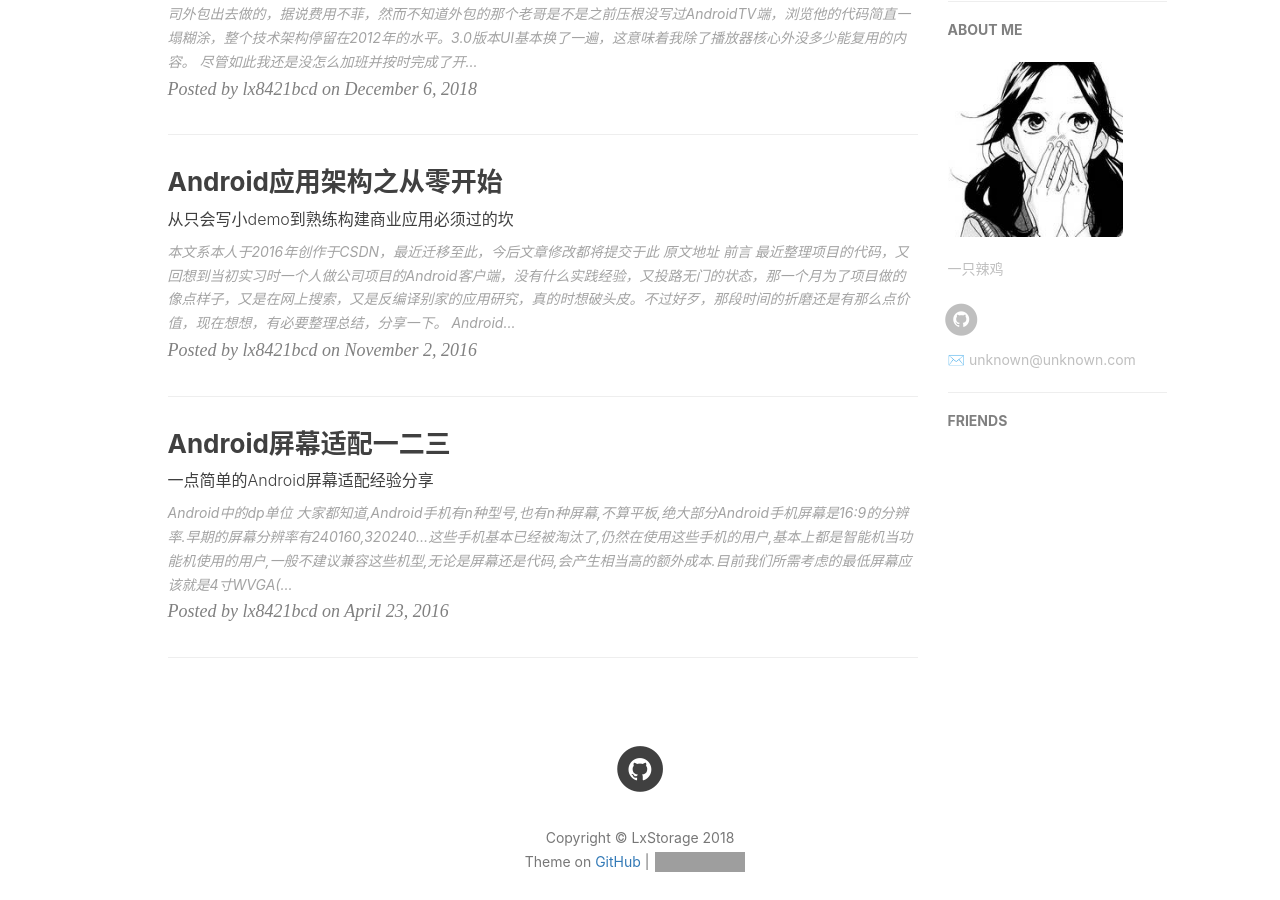
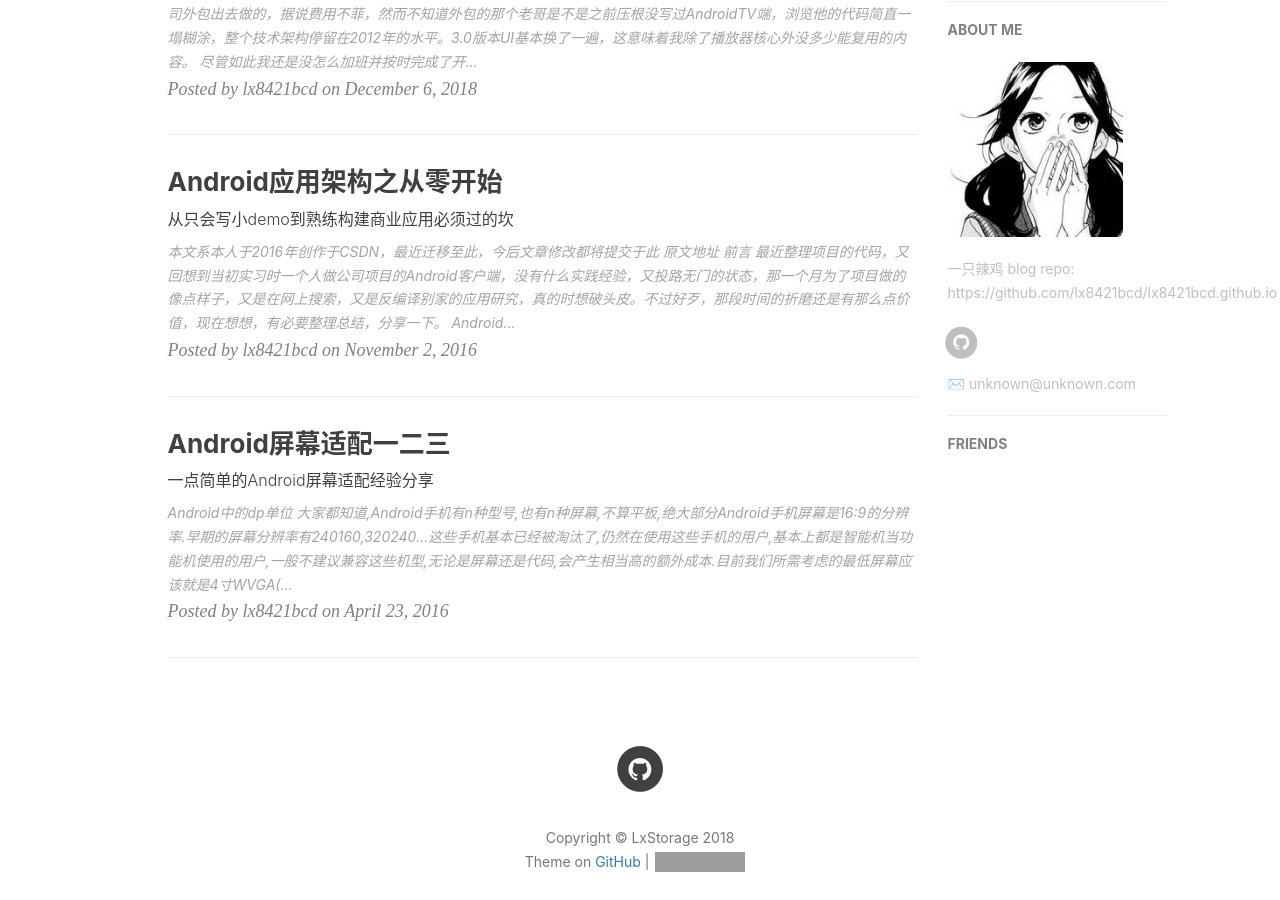
Before and after one commit to lx8421bcd/lx8421bcd.github.io, a Jekyll site: the page built from index.html, in a window 1280 px wide and 900 px high, scrolled down 564 px. Built offline with Jekyll 4.4.1, drawn with Linux system fonts in a browser that asks for light colours; nearby versions of some CDN libraries; the list of posts is cut into pages by our own code; comment, search, counter and statistics services are not loaded; grey boxes are pictures that could not be loaded.

Commit message:
change self-description

```diff
--- a/_config.yml
+++ b/_config.yml
@@ -11,7 +11,7 @@ github_repo: "https://github.com/lx8421bcd/lx8421bcd.github.io.git" # you code r
 
 # Sidebar settings
 sidebar: true                           # whether or not using Sidebar.
-sidebar-about-description: "一只辣鸡"
+sidebar-about-description: "一只辣鸡 \nblog repo: https://github.com/lx8421bcd/lx8421bcd.github.io"
 sidebar-avatar: /img/avatar_g.jpg      # use absolute URL, seeing it's used in both `/` and `/about/`
 
 
```
